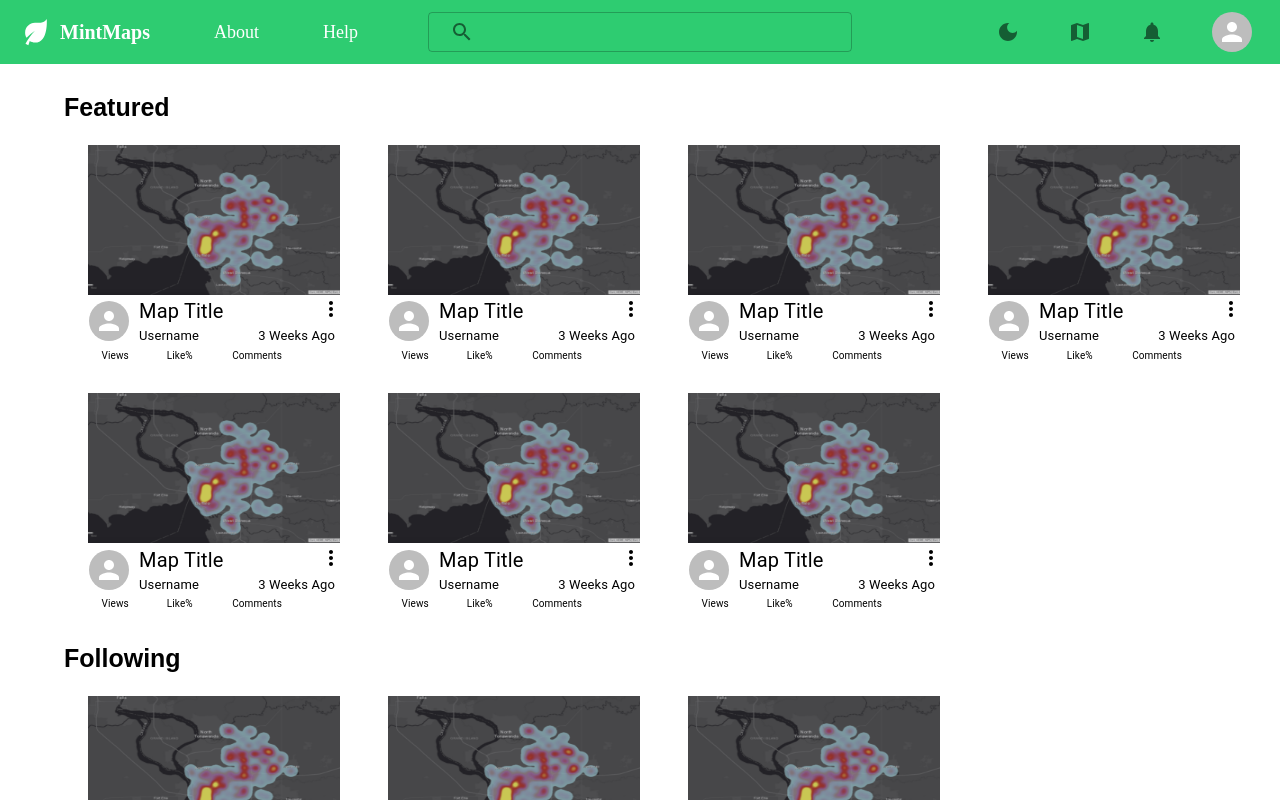
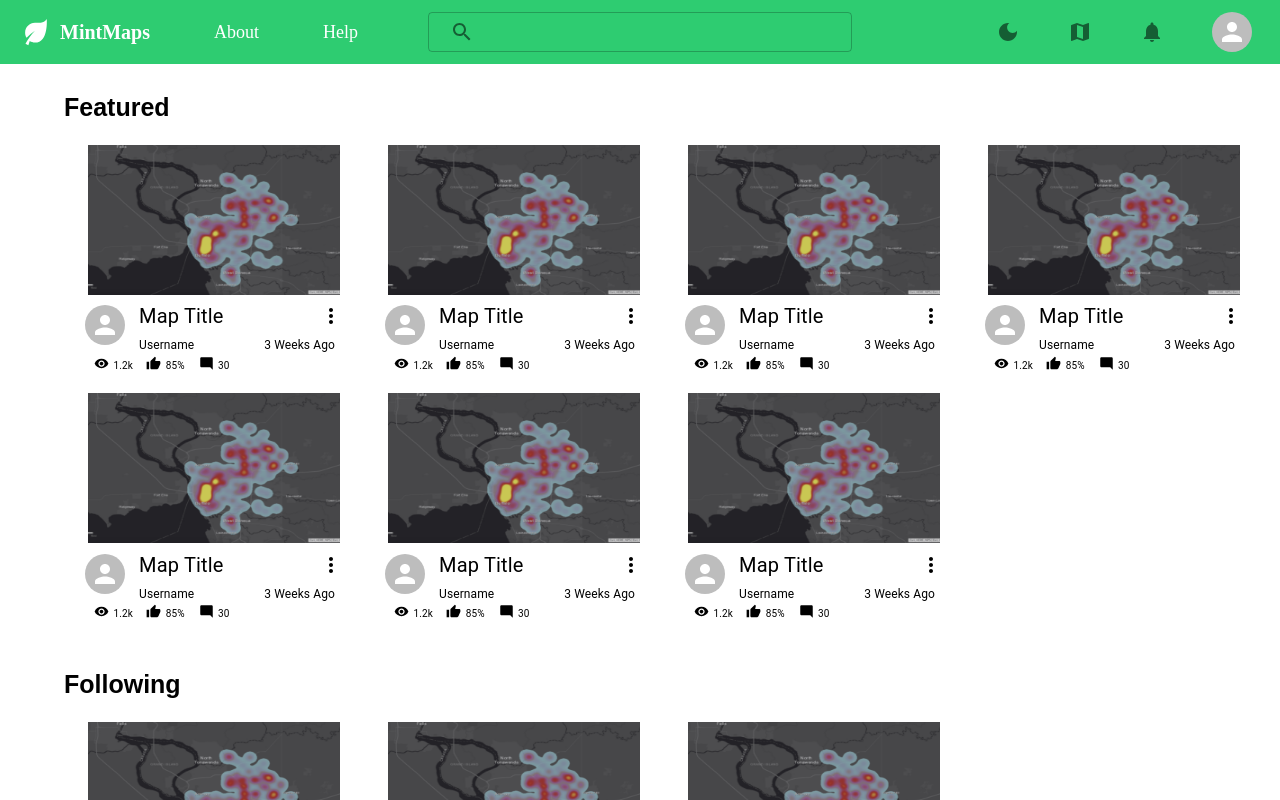
Before and after one commit to CSE-416-Team-Green/mintmaps, a Next.js app: page / in a window 1280 px wide. Shown: the top 800 px of the page. Built offline with nearby package versions, Linux system fonts and the light colour scheme.

Commit message:
map preview fixes

```diff
--- a/components/MapPreview.tsx
+++ b/components/MapPreview.tsx
@@ -2,31 +2,45 @@ import styles from '@/styles/header.module.css';
 import Link from 'next/link';
 import Avatar from '@mui/material/Avatar';
 import MoreVertIcon from '@mui/icons-material/MoreVert';
+import VisibilityIcon from '@mui/icons-material/Visibility';
+import ThumbUpIcon from '@mui/icons-material/ThumbUp';
+import ModeCommentIcon from '@mui/icons-material/ModeComment';
 import Container from '@mui/material/Container';
 import Grid from '@mui/material/Grid';
 import { IconButton, Typography } from '@mui/material';
-import { green } from '@mui/material/colors';
+import { useRouter } from 'next/navigation';
 
 const MapPreview = () => {
 
-    function handleClick() {
-        console.log("click");
+    const router = useRouter();
+
+    function handleImageClick() {
+        console.log("image click");
+        router.push("/map-info");
+    }
+
+    function handleMoreClick() {
+        console.log("more click");
     }
 
     return (
         <div >
-            <Grid container onClick={handleClick} sx={{width:300, height:250}} justifyContent="left" alignItems={"center"} spacing={0.5} rowSpacing={0.2} paddingBottom={5}>
+            <Grid container  sx={{width:300, height:250}} justifyContent="left" alignItems={"center"} spacing={0.5} rowSpacing={0.2} paddingBottom={5}>
                 <Grid item xs={12}>
-                    <Container component={"img"} src={"/heatmap-preview.png"} sx={{width:300, height:150, float:'left'}}></Container>
+                    <Container onClick={handleImageClick} component={"img"} src={"/heatmap-preview.png"} sx={{width:300, height:150, float:'left'}}></Container>
                 </Grid>
-                <Grid item xs={1} >
+                <Grid item xs={0.5} >
                 </Grid>
                 <Grid item xs={2} >
-                    <Avatar />
+                    <IconButton href="/user-profile">
+                        <Avatar />
+                    </IconButton>
+                </Grid>
+                <Grid item xs={0.5} >
                 </Grid>
                 <Grid item xs={8}>
                     <Grid container justifyContent="left" alignItems={"center"}>
-                        <Grid item xs={11}>
+                        <Grid item xs={10.5}>
                                 <Link
                                     href="/map-info"
                                 >
@@ -35,20 +49,22 @@ const MapPreview = () => {
                                     </Typography>
                                 </Link>
                         </Grid>
-                        <Grid item xs={1}>
-                            <MoreVertIcon />
+                        <Grid item xs={1.5}>
+                            <IconButton sx={{color:'black'}} onClick={handleMoreClick}>
+                                <MoreVertIcon />
+                            </IconButton>
                         </Grid>
                         <Grid item xs={6}>
                             <Link
                                     href="/user-profile"
                                 >
-                                    <Typography sx={{fontSize:'13px', color: 'black'}}>
+                                    <Typography sx={{fontSize:'12px', color: 'black'}}>
                                         Username
                                     </Typography>
                             </Link>
                         </Grid>
                         <Grid item xs={6}>
-                            <Typography sx={{float:'right', fontSize:'13px'}}>
+                            <Typography sx={{float:'right', fontSize:'12px'}}>
                                 3 Weeks Ago
                             </Typography>
                         </Grid>
@@ -56,23 +72,32 @@ const MapPreview = () => {
                 </Grid>
                 <Grid item xs={1} >
                 </Grid>
-                <Grid item xs={1.5} >
+                <Grid item xs={1.2} >
                 </Grid>
                 <Grid item xs={8}>
                     <Grid container justifyContent="left" alignItems={"center"}>
-                        <Grid item xs={4}>
+                        <Grid item xs={1.2}>
+                            <VisibilityIcon sx={{fontSize:'15px'}}/>
+                        </Grid>
+                        <Grid item xs={2}>
                             <Typography sx={{fontSize:'10px'}}>
-                                Views
+                                1.2k
                             </Typography>
                         </Grid>
-                        <Grid item xs={4}>
+                        <Grid item xs={1.2}>
+                            <ThumbUpIcon sx={{fontSize:'15px'}} />
+                        </Grid>
+                        <Grid item xs={2}>
                             <Typography sx={{fontSize:'10px'}}>
-                                Like%
+                                85%
                             </Typography>
                         </Grid>
-                        <Grid item xs={4}>
+                        <Grid item xs={1.2}>
+                            <ModeCommentIcon sx={{fontSize:'15px'}}/>
+                        </Grid>
+                        <Grid item xs={2}>
                             <Typography sx={{fontSize:'10px'}}>
-                                Comments
+                                30
                             </Typography>
                         </Grid>
                     </Grid>
--- a/styles/about.module.css
+++ b/styles/about.module.css
@@ -25,7 +25,7 @@
 }
 
 .homeBox {
-    max-height: 470px;
+    max-height: 500px;
     width: 1200px;
     overflow-x: hidden;
     overflow-y:scroll;
```
